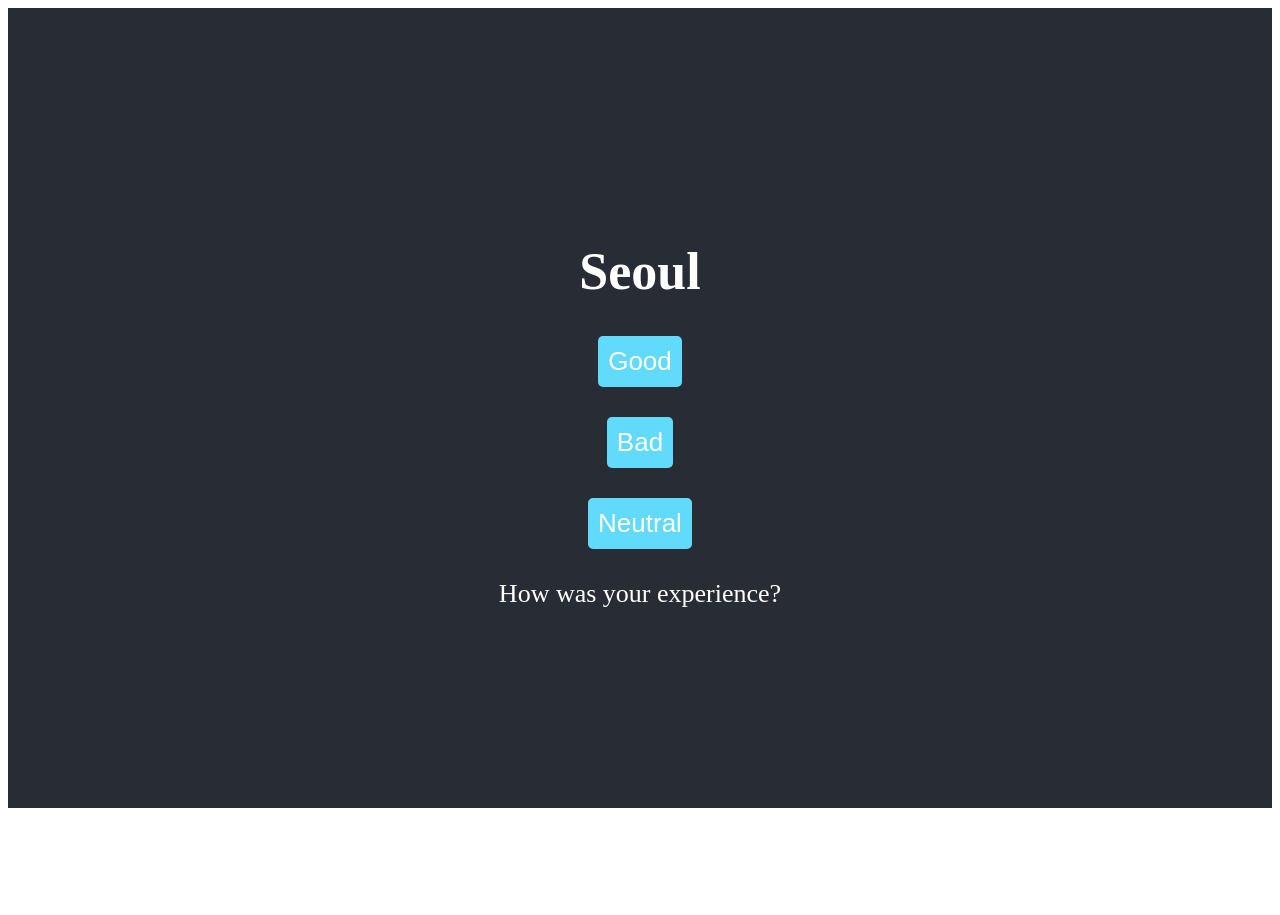
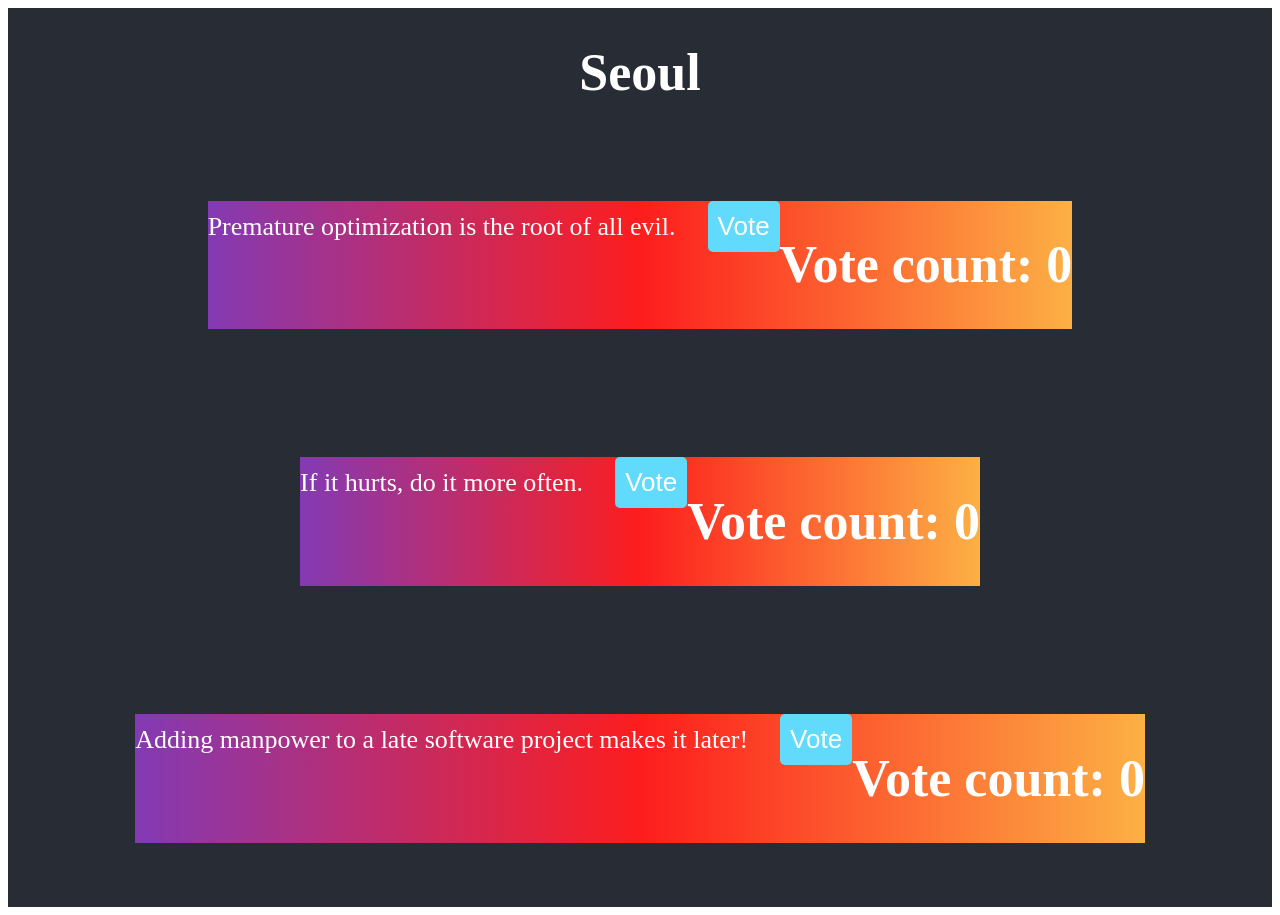
Before and after one commit to SSOL7/Osa1, a React (Vite) app: page / in a window 1280 px wide. Before the commit the page ends 816 px from the top, so only its background shows below. Built offline with nearby package versions, Linux system fonts and the light colour scheme.

Commit message:
Tehtävä 1.12

```diff
--- a/src/App.css
+++ b/src/App.css
@@ -55,3 +55,15 @@ button {
   font-size: calc(10px + 2vmin);
   color: #61dafb;
 }
+
+.grid-container {
+  display: grid;
+  grid-template-columns: auto auto auto;
+  background: rgb(131,58,180);
+  background: linear-gradient(90deg, rgba(131,58,180,1) 0%, rgba(253,29,29,1) 50%, rgba(252,176,69,1) 100%);
+  margin: 4rem 4rem 4rem 4rem;
+}
+
+span {
+  margin-right: 2rem;
+}
--- a/src/App.jsx
+++ b/src/App.jsx
@@ -1,52 +1,40 @@
 
 import './App.css';
-import { useState } from 'react';
-import Header from './Header';
-import Content from './Content';
-import Total from './Total';
-import Statistics from './Statistics';
-import Good from './Good';
-import Bad from './Bad';
-import Neutral from './Neutral';
-import Goodbutton from './Goodbutton';
-import Badbutton from './Badbutton';
-import Neutralbutton from './Neutralbutton';
+import { useState, useEffect } from 'react';
+import Quotes from './lib/quotes.json';
+import Votingcard from './Votingcard';
 
 function App() {
-  const [good, setGood] = useState(0);
-  const [neutral, setNeutral] = useState(0);
-  const [bad, setBad] = useState(0);
-  const [allClicks, setAll] = useState([]);
+  let [quotes, setQuotes] = useState([]);
 
-  const good_click = () => {
-    setAll(allClicks.concat('Good'));
-    setGood(good + 1);
-  }
+  useEffect(() => {
+    setQuotes(Quotes);
+    console.log(Quotes);
+  }, []);
 
-  const bad_click = () => {
-    setAll(allClicks.concat('Bad'));
-    setBad(bad + 1);
-  }
-
-  const neutral_click = () => {
-    setAll(allClicks.concat('Neutral'));
-    setNeutral(neutral + 1);
+  function incrementVoteCount(quoteId) {
+    quotes = quotes.map((quote) => {
+      if (quote._id === quoteId) {
+        quote.votes = quote.votes + 1;
+      }
+      return quote;
+    });
+    setQuotes(quotes);
   }
 
   return (
     <div className="App">
       <header className="App-header">
         <h1>Seoul</h1>
-        <Goodbutton good_click={good_click} />
-        <br />
-        <Badbutton bad_click={bad_click} />
-        <br />
-        <Neutralbutton neutral_click={neutral_click} />
-        <br />
-        {/* <Good good_click={good_click} good={good} />
-        <Bad bad_click={bad_click} bad={bad} />
-        <Neutral neutral_click={neutral_click} neutral={neutral} /> */}
-        <Statistics allClicks={allClicks} good={good} neutral={neutral} bad={bad} />
+        {quotes.map((quote, index) => {
+          return (
+            <Votingcard
+              key={index}
+              quote={quote}
+              incrementVoteCount={(quoteId) => incrementVoteCount(quoteId)}
+            />
+          );
+        })}
       </header>
     </div>
   )
--- /dev/null
+++ b/src/Votingcard.jsx
@@ -0,0 +1,19 @@
+import react from "react";
+
+
+
+function VotingCard({quote, incrementVoteCount}) {
+
+  return (
+    <div className="grid-container">
+      <div>
+        <span>{quote.name}</span>
+        <button className="button" variant="success" onClick={() => incrementVoteCount(quote._id)}>
+          Vote
+        </button>
+      </div>
+      <h1>Vote count: {quote.votes}</h1>
+    </div>
+  );
+}
+export default VotingCard;
--- /dev/null
+++ b/src/lib/quotes.json
@@ -0,0 +1,17 @@
+[
+    {
+        "_id": 1,
+        "name": "Premature optimization is the root of all evil.",
+        "votes":0
+    },
+    {
+        "_id": 2,
+        "name": "If it hurts, do it more often.",
+        "votes":0
+    },
+    {
+        "_id": 3,
+        "name": "Adding manpower to a late software project makes it later!",
+        "votes":0
+    }
+]
```
